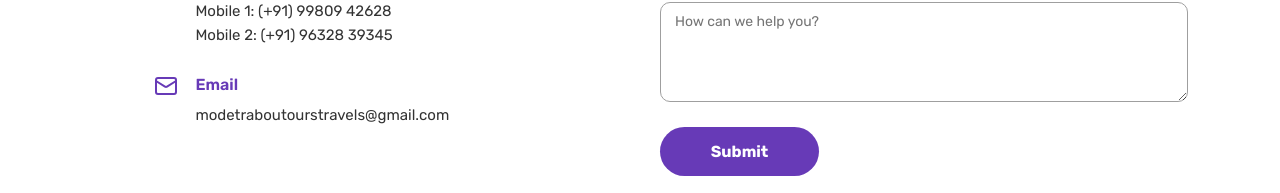
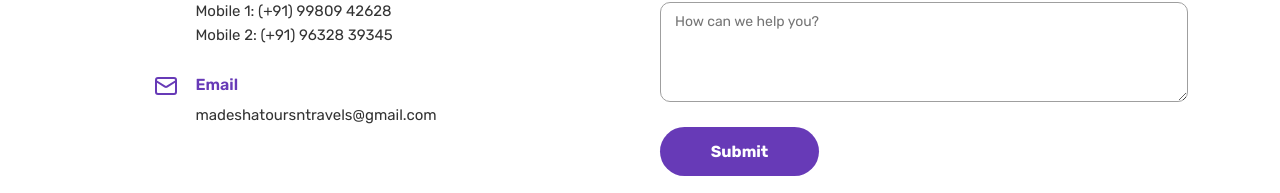
Before and after one commit to IT-Alliance-Tech/MadeshaTravels-React, a React (Vite) app: page /contactUs in a window 1280 px wide. Shown: the part 471-664 px from the top of the page. Built offline with nearby package versions, Linux system fonts and the light colour scheme.

Commit message:
updates on contact page

```diff
--- a/src/pages/contactUs.jsx
+++ b/src/pages/contactUs.jsx
@@ -109,7 +109,7 @@ export default function ContactUs() {
               </div>
               <div>
                 <h4 className={styles.infoHeading}>Email</h4>
-                <p>modetraboutourstravels@gmail.com</p>
+                <p>madeshatoursntravels@gmail.com</p>
               </div>
             </div>
           </div>
```
